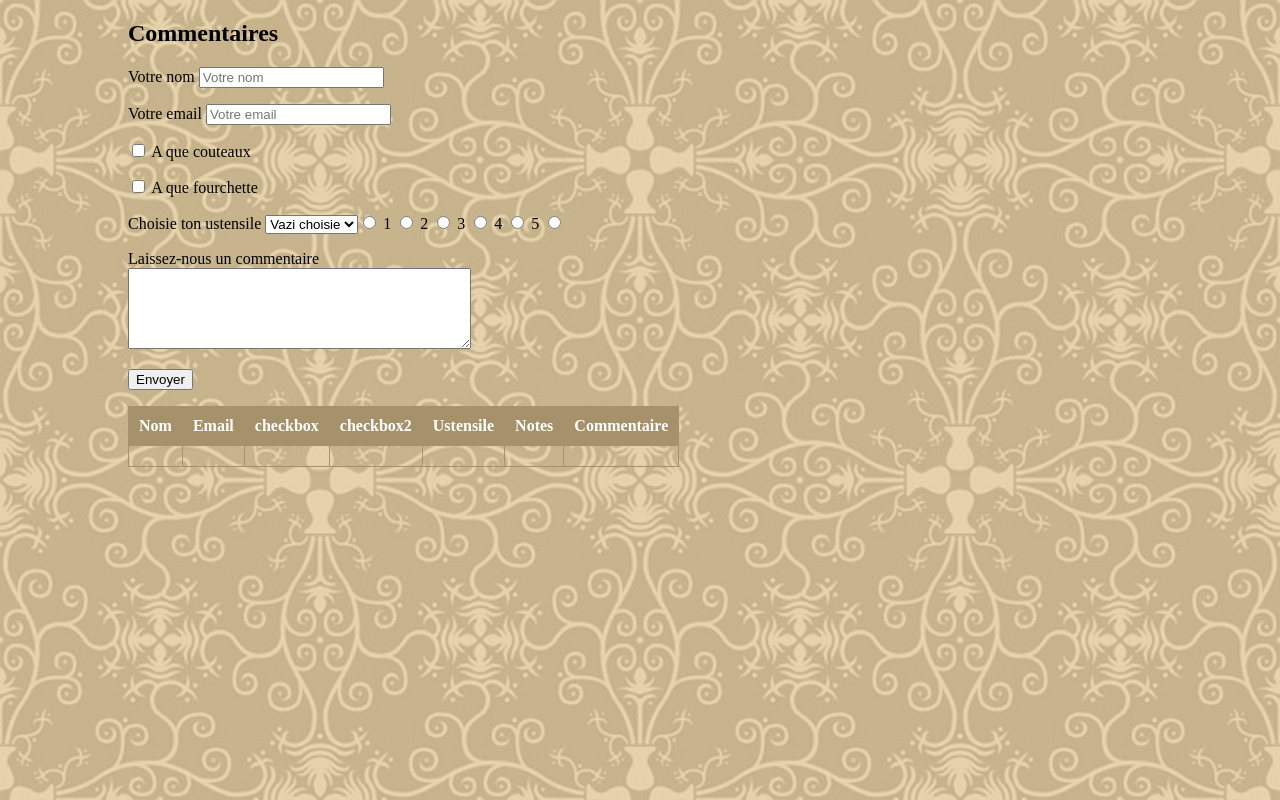
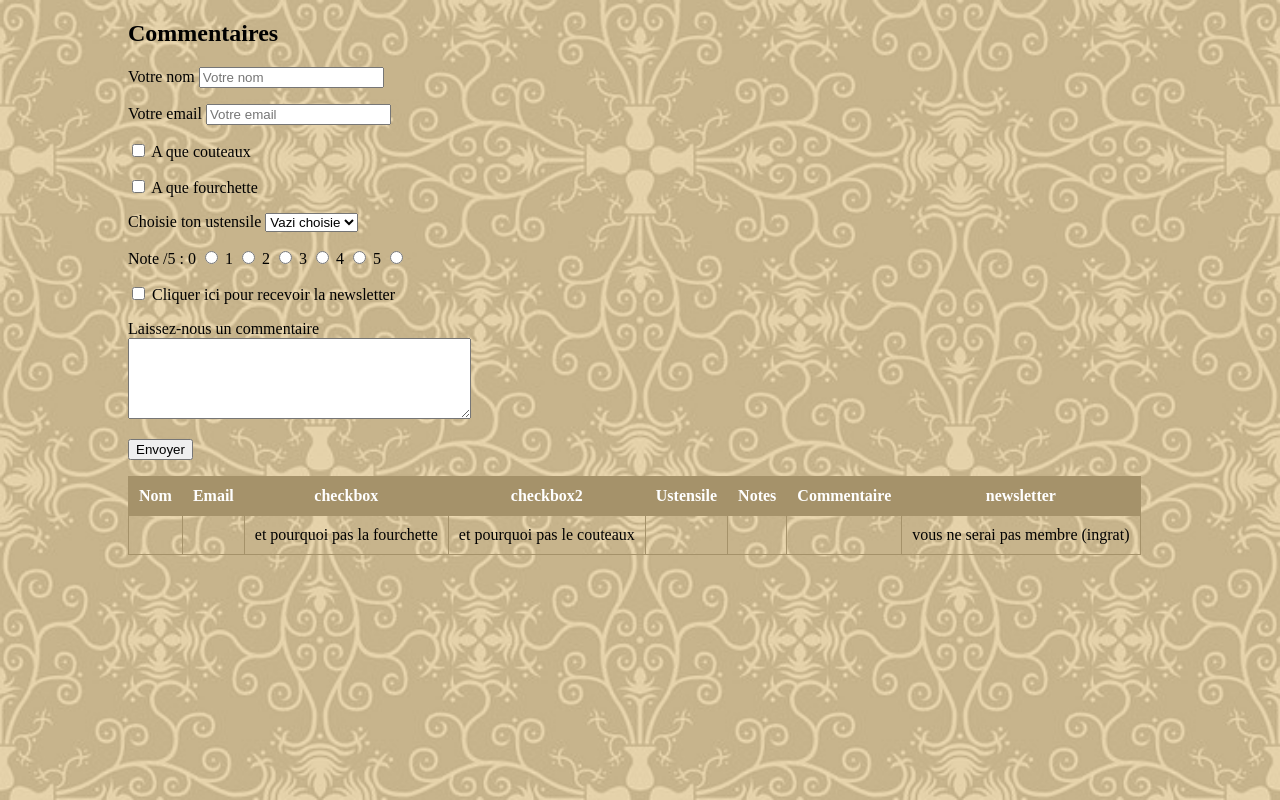
Before and after one commit to Benjamin-dayde/Recette-PHP, a PHP site: page /formulaire.php in a window 1280 px wide. Run offline with PHP 8.4, Linux system fonts and the light colour scheme; data that the repository does not hold is empty.

Commit message:
Forulairre en php

```diff
--- a/Html/recette.php
+++ b/Html/recette.php
@@ -73,10 +73,7 @@ for ($i = 0 ; $i < $lon ; $i++) {
     </section>";
 };
 
-foreach ($grdtab as $recette) {
 
-    var_dump($recette);
-};
 
 
 ?>
--- a/formulaire.php
+++ b/formulaire.php
@@ -4,12 +4,12 @@
 
 $nom = $_POST["nom"];
 $email = $_POST["email"];
-
-$checkbox = isset($_POST["checkbox"])? "a que couteaux" : "";
-$checkbox2 = isset($_POST["checkbox2"])? "a que fourchette" : "";
+$checkbox = isset($_POST["checkbox"])? "a que couteaux" : "et pourquoi pas la fourchette";
+$checkbox2 = isset($_POST["checkbox2"])? "a que fourchette" : "et pourquoi pas le couteaux";
 $ustensile = $_POST["ustensile"];
 $notes = $_POST["notes"];
 $commentaire = $_POST["commentaire"];
+$newletter = isset($_POST["newletter"])? "Vous serai parmis nos membre de la newsletter" : "vous ne serai pas membre (ingrat)";
 
 
 
@@ -55,6 +55,7 @@ $commentaire = $_POST["commentaire"];
                         <option value="cuillere">cuillère</option>
                         <option value="rouleaux">rouleaux</option>
                         <option value="marteaux">marteaux</option>
+                    </select>
                 </p>
 
 
@@ -72,6 +73,12 @@ $commentaire = $_POST["commentaire"];
                     <label for="rad5">5</label>
                     <input type="radio" id="rad5" name="notes" value="5">
                 </p>
+
+                <p>
+                    <input type="checkbox" id="newletter" name="newletter" >
+                    <label for="newletter">Cliquer ici pour recevoir la newsletter</label>
+                </p>
+
                 <p>
                     <label for="comment">Laissez-nous un commentaire</label><br>
                     <textarea name="commentaire" id="comment" rows="5" cols="40"></textarea>
@@ -91,6 +98,7 @@ $commentaire = $_POST["commentaire"];
                 <th>Ustensile</th>
                 <th>Notes</th>
                 <th>Commentaire</th>
+                <th>newsletter</th>
             </tr>
 
             <tr>
@@ -102,6 +110,7 @@ $commentaire = $_POST["commentaire"];
                 <td><?= $ustensile ?></td>
                 <td><?= $notes ?></td>
                 <td><?= $commentaire ?></td>
+                <td><?= $newletter ?></td>
 
             </tr>
 
--- a/index.php
+++ b/index.php
@@ -7,7 +7,7 @@ $page = (isset($_GET["page"]))? $_GET["page"] : "accueil";
 
 switch ($page) {
     case "accueil":
-        $input = "recettes/home.html";
+        $input = "recettes/home.php";
     break;
 
     case "entree":
```
Lines whose indentation alone changed are shown as unchanged.
